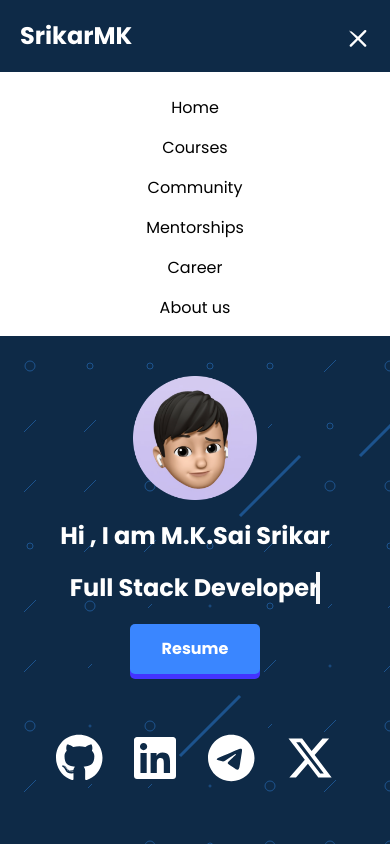
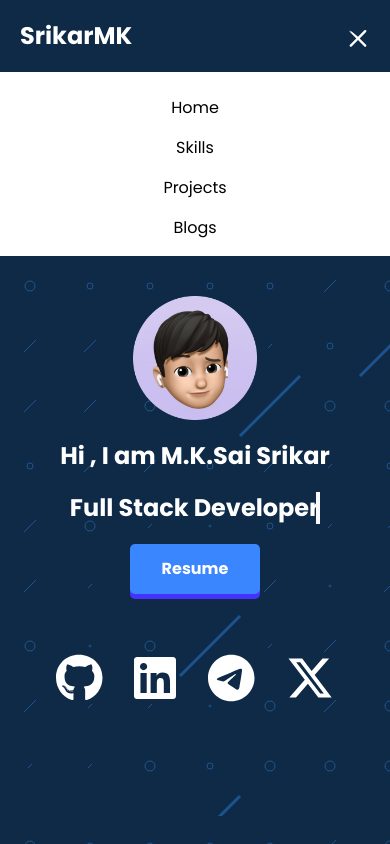
Before and after one commit to Srikarmk/Portfolio, a React (Vite) app: page / in a window 390 px wide. Both pictures are taken after a click on the button 358 px from the left and 36 px from the top of the page. Shown: the top 844 px of the page. Built offline with nearby package versions, Linux system fonts and the light colour scheme.

Commit message:
responsive nav done

```diff
--- a/src/Components/Nav.jsx
+++ b/src/Components/Nav.jsx
@@ -36,25 +36,13 @@ const Nav = () => {
 
         </div>
         {isOpen && (
-    <div className="mobile-nav z-20 relative md:hidden mt-2 py-2">
-      <Link to="/" className="flex justify-center px-4 py-2 hover:bg-blue-500 hover:text-white">
-        Home
-      </Link>
-      <Link to="/courses" className="flex justify-center px-4 py-2 hover:bg-blue-500 hover:text-white">
-        Courses
-      </Link>
-      <Link to="/community" className="flex justify-center px-4 py-2 hover:bg-blue-500 hover:text-white">
-        Community
-      </Link>
-      <Link to="/mentor" className="flex justify-center px-4 py-2 hover:bg-blue-500 hover:text-white">
-        Mentorships
-      </Link>
-      <Link to="/careers" className="flex justify-center px-4 py-2 hover:bg-blue-500 hover:text-white">
-        Career
-      </Link>
-      <a href="#" className="flex justify-center px-4 py-2 hover:bg-blue-500 hover:text-white">
-        About us
-      </a>
+    <div className="mobile-nav z-20 relative md:hidden mt-2 py-2 bg-white">
+
+      <a href="/#home" className="flex justify-center px-4 py-2 hover:bg-blue-500 hover:text-white"> Home </a>
+      <a href="/#skills" className="flex justify-center px-4 py-2 hover:bg-blue-500 hover:text-white"> Skills </a>
+      <a href="/#projects" className="flex justify-center px-4 py-2 hover:bg-blue-500 hover:text-white"> Projects </a>
+      <a href="/#blogs" className="flex justify-center px-4 py-2 hover:bg-blue-500 hover:text-white"> Blogs </a>
+
     </div>
   )}
     </div>
```
